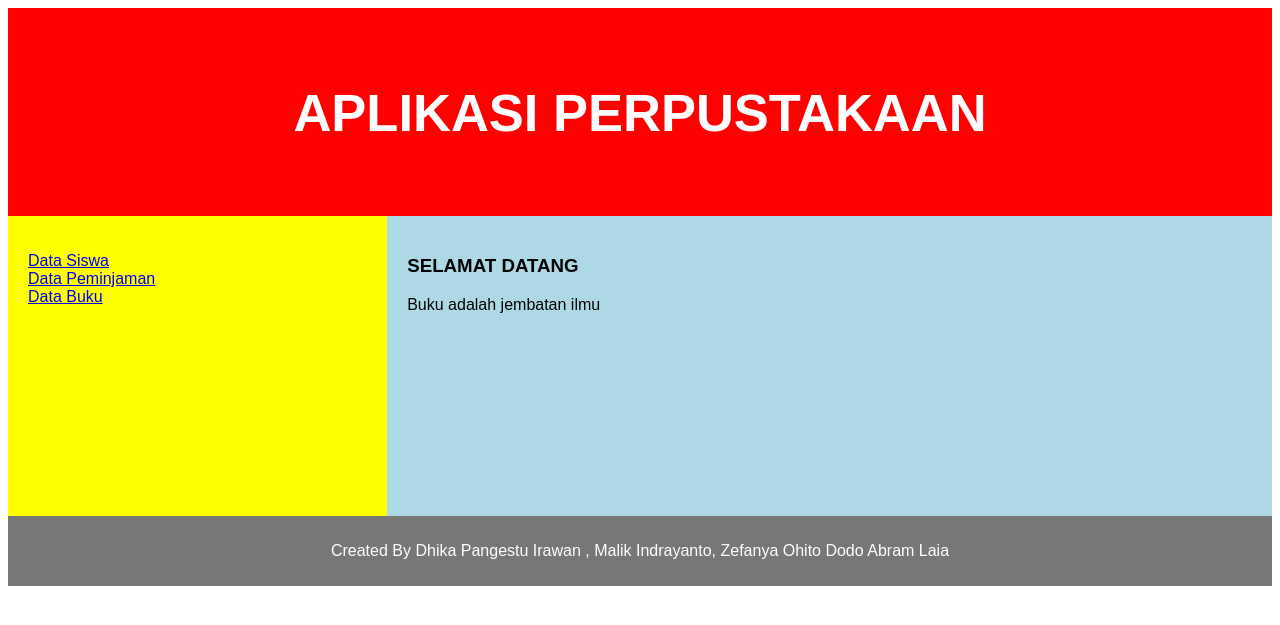
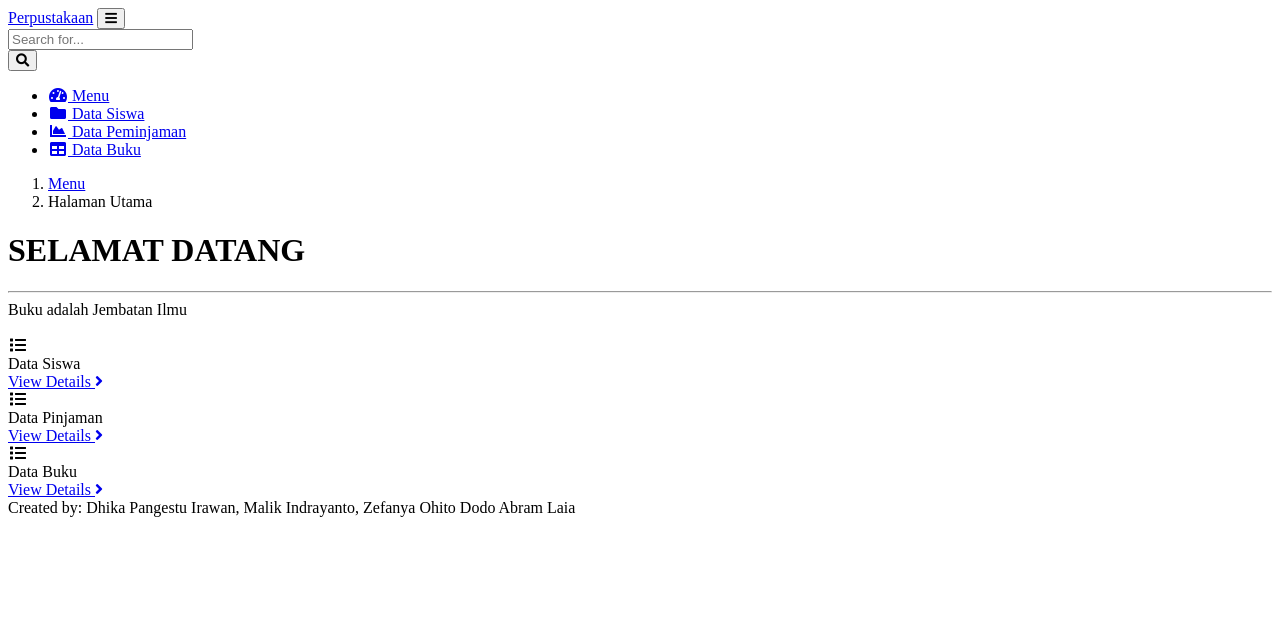
Before and after one commit to MalikIndra/FinalSSIP_DMZ, a PHP site: page / in a window 1280 px wide. Shown: the top 625 px of the page. Run offline with PHP 8.4, Linux system fonts and the light colour scheme; some libraries are stand-ins or nearby versions.

Commit message:
Add files via upload

```diff
--- a/index.php
+++ b/index.php
@@ -1,97 +1,133 @@
 <!DOCTYPE html>
 <html lang="en">
-<head>
-<title>APLIKASI PERPUSTAKAAN</title>
-<meta charset="utf-8">
-<meta name="viewport" content="width=device-width, initial-scale=1">
-<style>
-* {
-  box-sizing: border-box;
-}
+    <head>
+      <title>APLIKASI PERPUSTAKAAN</title>
+      <meta charset="utf-8">
+      <meta name="viewport" content="width=device-width, initial-scale=1">
+      <script type="text/javascript" src="../js/jquery-3.4.1.js"></script>
+      <script type="text/javascript" src="../js/bootstrap.js"></script>
+      <link href="../css/vendor/fontawesome-free/css/all.min.css" rel="stylesheet" type="text/css">
+      <link href="../css/sb-admin.css" rel="stylesheet">
+    </head>
+    <body>
+      <nav class="navbar navbar-expand navbar-dark bg-dark static-top">
+              <a class="navbar-brand mr-1" href="index.php">Perpustakaan</a>
+              <button class="btn btn-link btn-sm text-white order-1 order-sm-0" id="sidebarToggle" href="#">
+              <i class="fas fa-bars"></i>
+              </button>
+              <form class="d-none d-md-inline-block form-inline ml-auto mr-0 mr-md-3 my-2 my-md-0">
+              <div class="input-group">
+                  <input type="text" class="form-control" placeholder="Search for..." aria-label="Search" aria-describedby="basic-addon2">
+                  <div class="input-group-append">
+                  <button class="btn btn-primary" type="button">
+                      <i class="fas fa-search"></i>
+                  </button>
+                  </div>
+              </div>
+              </form>
+          </nav>
 
-body {
-  font-family: Arial, Helvetica, sans-serif;
-}
+          <div id="wrapper">
+              <!-- Sidebar -->
+              <ul class="sidebar navbar-nav">
+                  <li class="nav-item active">
+                      <a class="nav-link" href="index.php">
+                          <i class="fas fa-fw fa-tachometer-alt"></i>
+                          <span>Menu</span>
+                      </a>
+                  </li>
+                  <li class="nav-item">
+                      <a class="nav-link" href="DataSiswa.php">
+                          <i class="fas fa-fw fa-folder"></i>
+                          <span>Data Siswa</span>
+                      </a>
+                  </li>
+                  <li class="nav-item">
+                      <a class="nav-link" href="DataPeminjaman.php">
+                          <i class="fas fa-fw fa-chart-area"></i>
+                          <span>Data Peminjaman</span></a>
+                  </li>
+                  <li class="nav-item">
+                      <a class="nav-link" href="#">
+                          <i class="fas fa-fw fa-table"></i>
+                          <span>Data Buku</span></a>
+                  </li>
+              </ul>
 
-/* Style the header */
-header {
-  background-color: red;
-  padding: 30px;
-  text-align: center;
-  font-size: 35px;
-  color: white;
-}
+              <div id="content-wrapper">
+                  <div class="container-fluid">
+                      <ol class="breadcrumb">
+                          <li class="breadcrumb-item">
+                              <a href="index.php">Menu</a>
+                          </li>
+                          <li class="breadcrumb-item active">Halaman Utama</li>
+                      </ol>
+                      <h1 class="display-1">SELAMAT DATANG</h1>
+                      <hr>
+                        <div class="container ml-1">Buku adalah Jembatan Ilmu <br><br></div>
 
-/* Create two columns/boxes that floats next to each other */
-nav {
-  float: left;
-  width: 30%;
-  height: 300px; /* only for demonstration, should be removed */
-  background: yellow;
-  padding: 20px;
-}
+                        <div class="row ml-1">
+                          <div class="col-xl-3 col-sm-6 mb-3">
+                            <div class="card text-white bg-primary o-hidden h-100">
+                              <div class="card-body">
+                                <div class="card-body-icon">
+                                  <i class="fas fa-fw fa-list"></i>
+                                </div>
+                                <div class="mr-5">Data Siswa</div>
+                              </div>
+                              <a class="card-footer text-white clearfix small z-1" href="DataSiswa.php">
+                                <span class="float-left">View Details</span>
+                                <span class="float-right">
+                                  <i class="fas fa-angle-right"></i>
+                                </span>
+                              </a>
+                            </div>
+                          </div>
 
-/* Style the list inside the menu */
-nav ul {
-  list-style-type: none;
-  padding: 0;
-}
+                          <div class="col-xl-3 col-sm-6 mb-3">
+                            <div class="card text-white bg-warning o-hidden h-100">
+                              <div class="card-body">
+                                <div class="card-body-icon">
+                                  <i class="fas fa-fw fa-list"></i>
+                                </div>
+                                <div class="mr-5">Data Pinjaman</div>
+                              </div>
+                              <a class="card-footer text-white clearfix small z-1" href="DataPeminjaman.php">
+                                <span class="float-left">View Details</span>
+                                <span class="float-right">
+                                  <i class="fas fa-angle-right"></i>
+                                </span>
+                              </a>
+                            </div>
+                          </div>
 
-article {
-  float: left;
-  padding: 20px;
-  width: 70%;
-  background-color: lightblue;
-  height: 300px; /* only for demonstration, should be removed */
-}
+                          <div class="col-xl-3 col-sm-6 mb-3">
+                            <div class="card text-white bg-danger o-hidden h-100">
+                              <div class="card-body">
+                                <div class="card-body-icon">
+                                  <i class="fas fa-fw fa-list"></i>
+                                </div>
+                                <div class="mr-5">Data Buku</div>
+                              </div>
+                              <a class="card-footer text-white clearfix small z-1" href="#">
+                                <span class="float-left">View Details</span>
+                                <span class="float-right">
+                                  <i class="fas fa-angle-right"></i>
+                                </span>
+                              </a>
+                            </div>
+                          </div>
+                          </div>
+                        </div>
 
-/* Clear floats after the columns */
-section:after {
-  content: "";
-  display: table;
-  clear: both;
-}
-
-/* Style the footer */
-footer {
-  background-color: #777;
-  padding: 10px;
-  text-align: center;
-  color: white;
-}
-
-/* Responsive layout - makes the two columns/boxes stack on top of each other instead of next to each other, on small screens */
-@media (max-width: 600px) {
-  nav, article {
-    width: 100%;
-    height: auto;
-  }
-}
-</style>
-</head>
-<body>
-<header>
-  <h2>APLIKASI PERPUSTAKAAN</h2>
-</header>
-
-<section>
-  <nav>
-    <ul>
-      <li><a href="DataSiswa.php">Data Siswa</a></li>
-      <li><a href="DataPeminjaman.php">Data Peminjaman</a></li>
-      <li><a href="DataBuku.php">Data Buku</a></li>
-    </ul>
-  </nav>
-
-  <article>
-    <h1>SELAMAT DATANG</h1>
-    <p>Buku adalah jembatan ilmu</p>
-  </article>
-</section>
-
-<footer>
-  <p>Created By Dhika Pangestu Irawan , Malik Indrayanto, Zefanya Ohito Dodo Abram Laia</p>
-</footer>
-
+                      <footer class="sticky-footer">
+                          <div class="container my-auto">
+                              <div class="copyright text-center my-auto">
+                              <span>Created by: Dhika Pangestu Irawan, Malik Indrayanto, Zefanya Ohito Dodo Abram Laia</span>
+                              </div>
+                          </div>
+                      </footer>
+                  </div>
+              </div>
 </body>
 </html>
```
